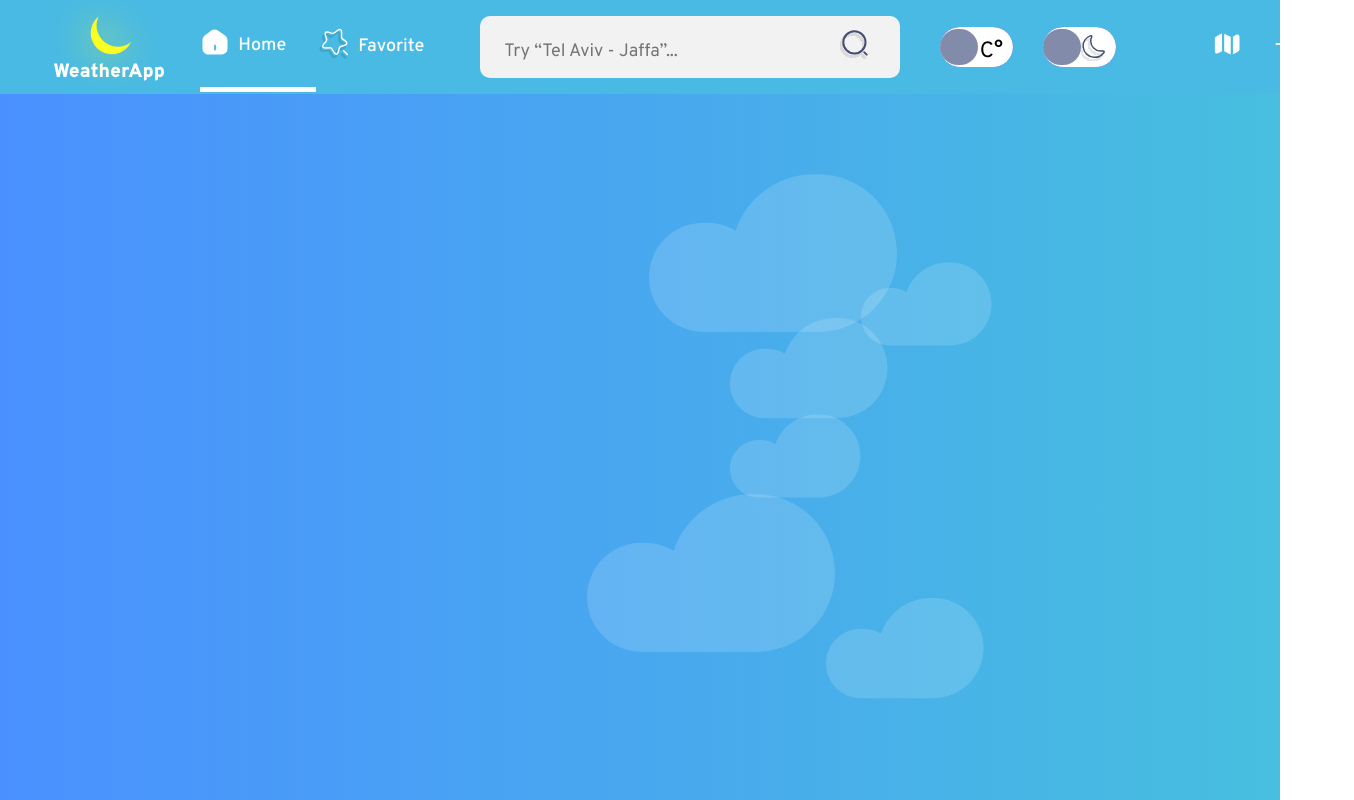
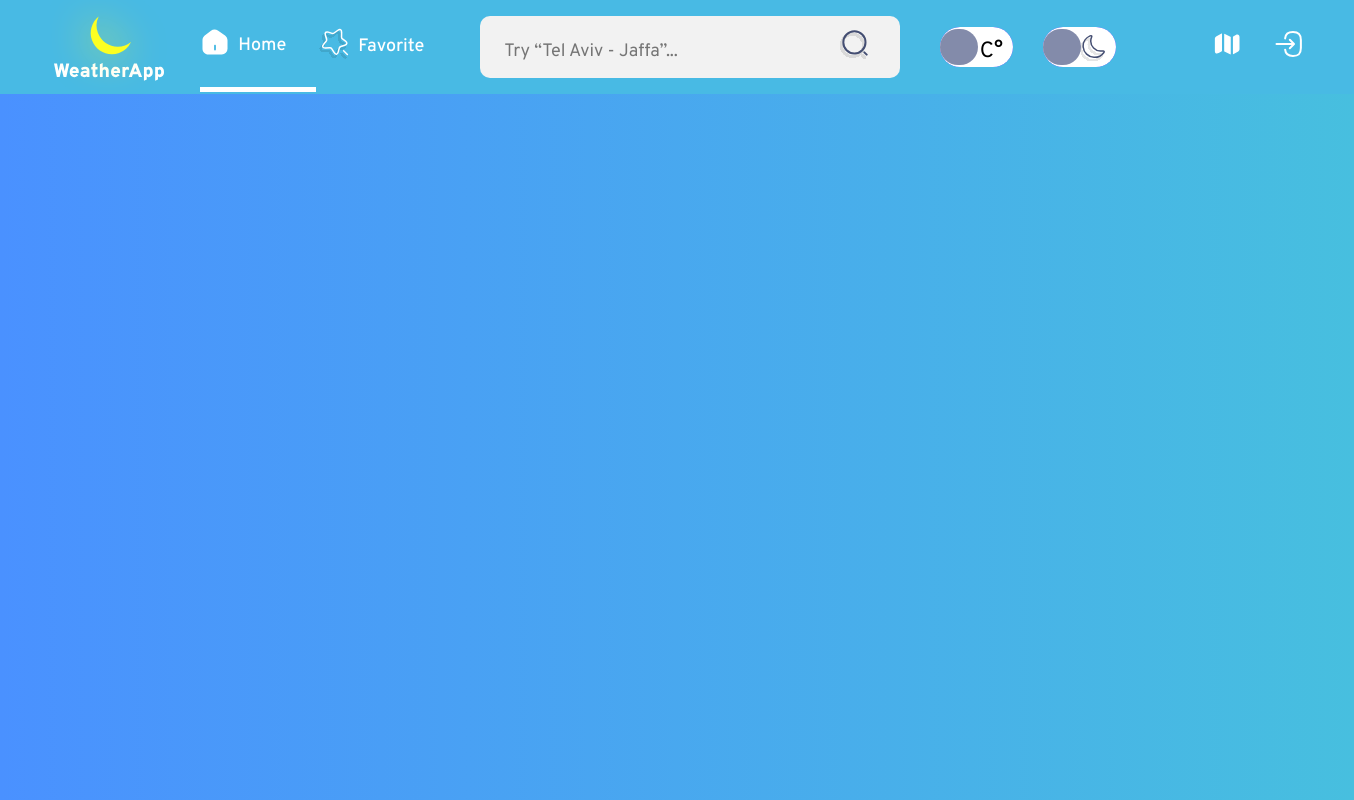
Before and after one commit to sagibarshai/Weather, a React (Create React App) app: page /home in a window 1280 px wide. Shown: the top 800 px of the page, 1354 px wide, since content can reach past the window. Built offline with nearby package versions, Linux system fonts and the light colour scheme.

Commit message:
small style fix

```diff
--- a/src/GolbalStyle.tsx
+++ b/src/GolbalStyle.tsx
@@ -5,7 +5,7 @@ html, body {
     margin: 0 ;
     padding:0 ;
     font-family: 'Overpass', sans-serif;
-    /* overflow-x: hidden; */
+    width: fit-content;
     }
 `;
 export default GlobalStyle;
--- a/src/components/StyledHeader.tsx
+++ b/src/components/StyledHeader.tsx
@@ -16,7 +16,7 @@ type StyledHeaderProps = {
      filterBlur?: boolean;
 };
 export const StyledHeader = styled.header<StyledHeaderProps>`
-     width: 100%;
+     min-width: max-content;
      height: 94px;
      background-color: ${(props) => {
           if (props.renderPraimaryBg) return themes.primary;
--- a/src/pages/Home.tsx
+++ b/src/pages/Home.tsx
@@ -33,7 +33,7 @@ const Home: React.FC = () => {
                     onClick={onClickHandler}
                     openLogoutPopup={openLogoutPopup}
                >
-                    <BackgroundAnimation />
+                    {/* <BackgroundAnimation /> */}
                </StyledPageContainer>
                {openLogoutPopup && <Popup />}
                <MobileMenuBottom />
--- a/src/pages/StyledHome.tsx
+++ b/src/pages/StyledHome.tsx
@@ -11,7 +11,7 @@ export const StyledPageContainer = styled.div<StyledHome>`
           if (props.renderPraimaryBackground) return themes.backgroundPraimary;
           else return themes.darkBackground;
      }};
-     width: 100vw;
+     min-width: 100vw;
      min-height: 100vh;
      ${(props) => {
           if (props.openMobileMenu || props.openLogoutPopup) {
--- a/src/shared/UIElements/Inputs/Checkbox.tsx
+++ b/src/shared/UIElements/Inputs/Checkbox.tsx
@@ -16,7 +16,6 @@ const StyledLabel = styled.label`
      display: inline-block;
      cursor: pointer;
      background-color: blue;
-     /* overflow: hidden; */
 `;
 const StyledDivToggle = styled.div`
      position: relative;
```
